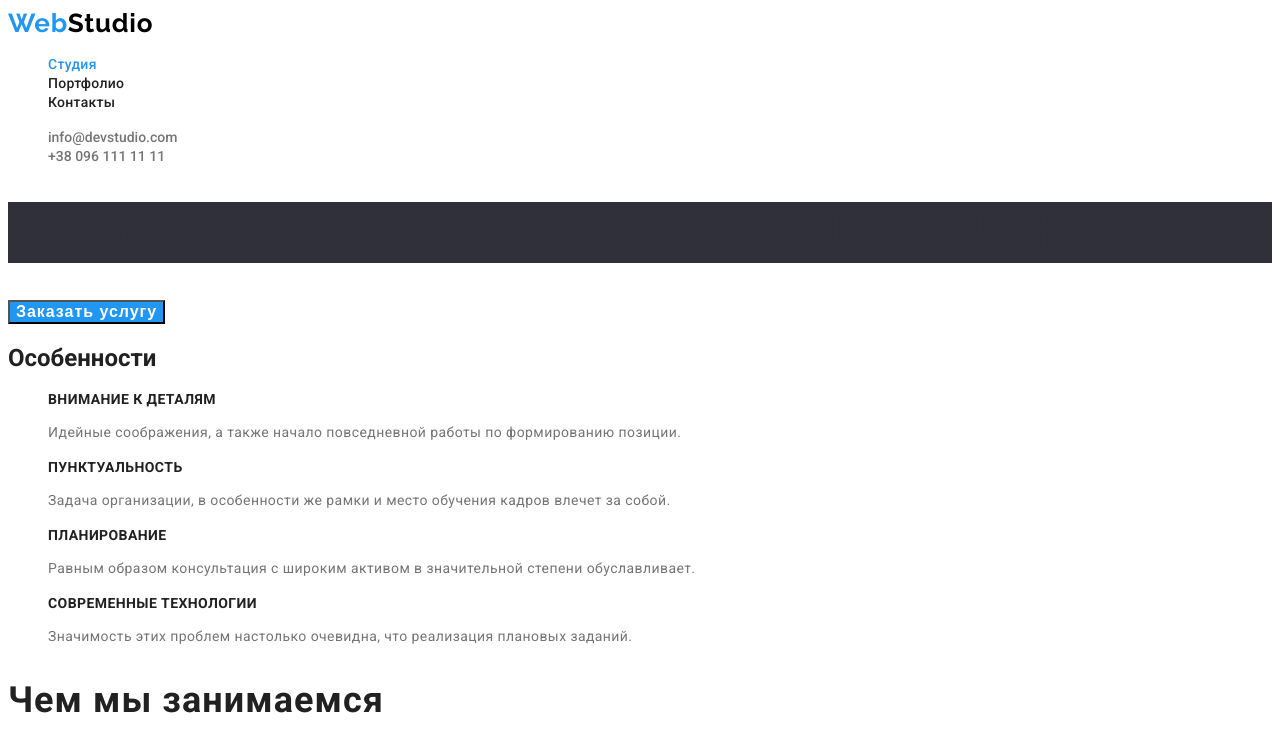
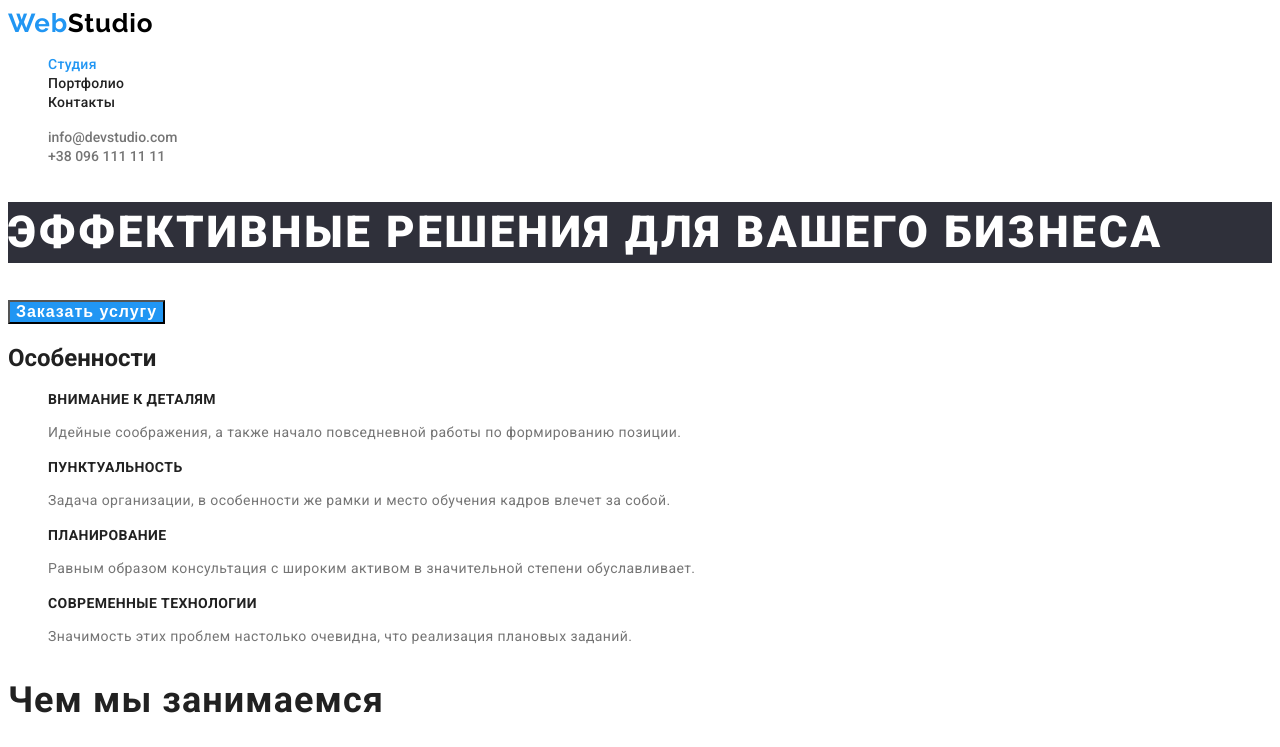
Before and after one commit to SychTim/goit-markup-hw-02, a plain HTML site: page index.html in a window 1280 px wide. Shown: the top 747 px of the page. Drawn offline with Linux system fonts and the light colour scheme.

Commit message:
исправляет цвет заголовка

```diff
--- a/css/styles.css
+++ b/css/styles.css
@@ -73,7 +73,7 @@ body {
     line-height: 1.4;
     letter-spacing: 0.06em;
     text-transform: uppercase;
-    color: #2F303A;
+    color: var(--color-h1);
     background-color: #2F303A; /* временно */
 }
 .hero button {
```
